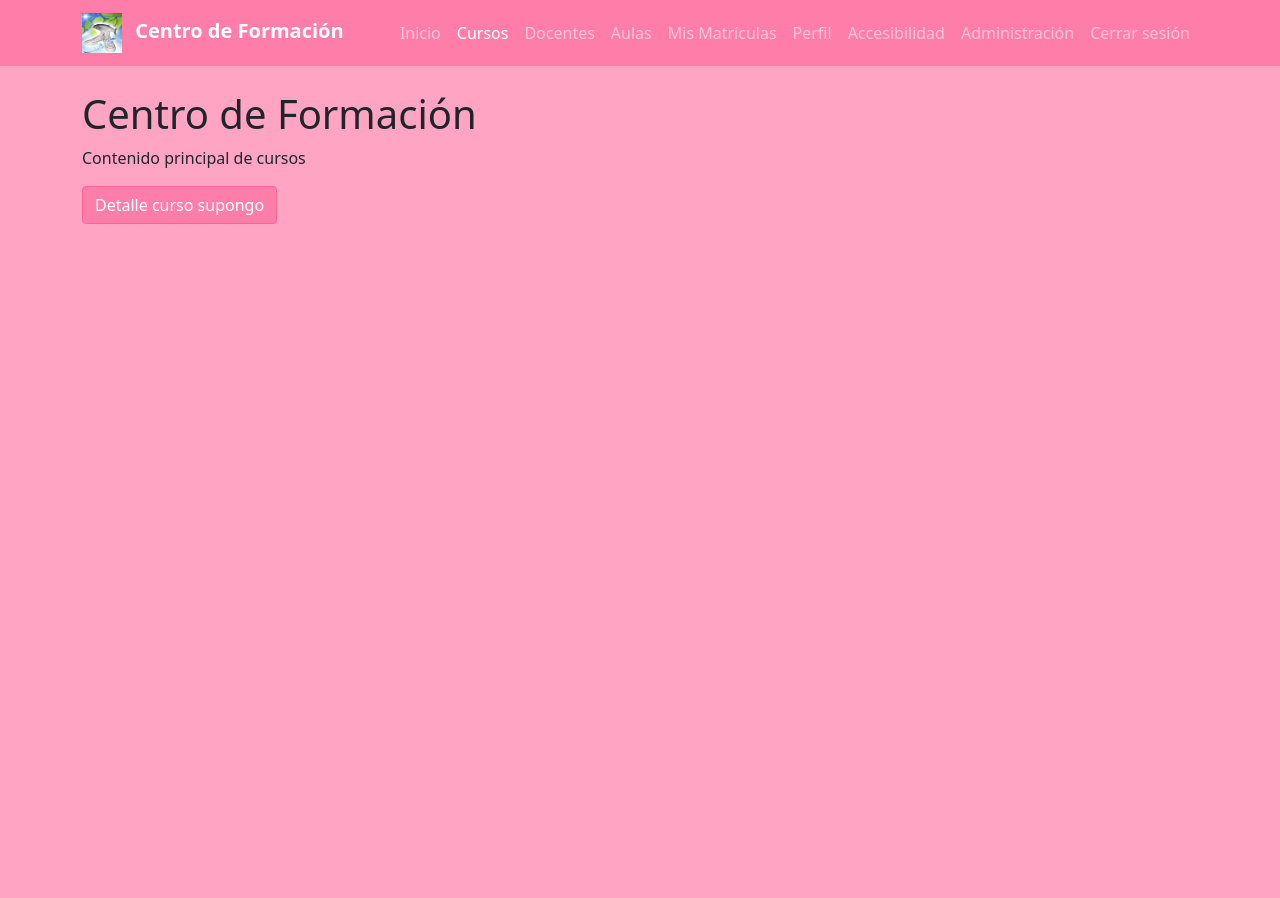
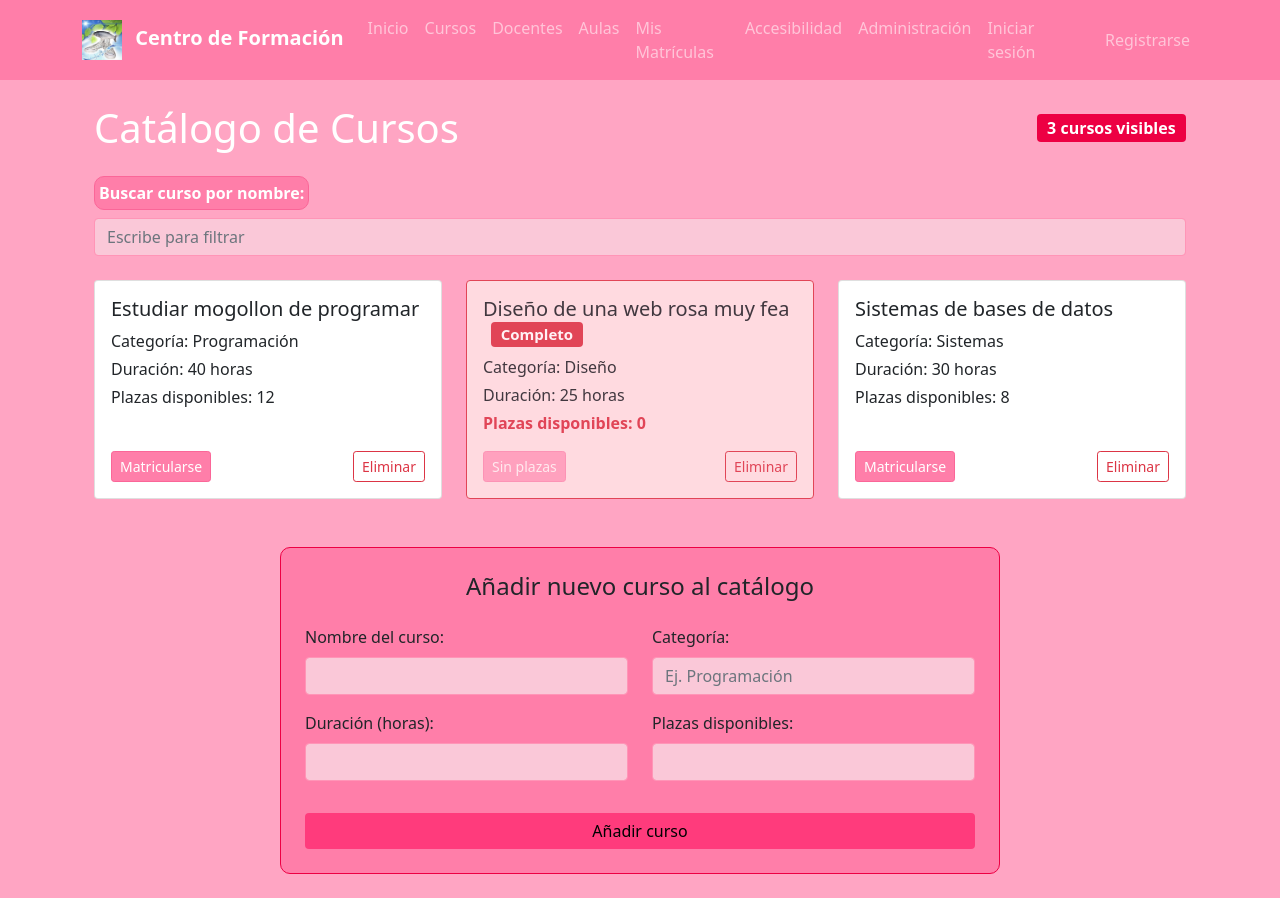
Before and after one commit to alonsodelo/AW26-27, a website: page public/cursos.html in a window 1280 px wide. Before the commit the page ends 800 px from the top, so only its background shows below. Drawn offline with Linux system fonts and the light colour scheme.

Commit message:
cursos hecho

```diff
--- a/public/css/estilos.css
+++ b/public/css/estilos.css
@@ -9,6 +9,10 @@
 
 body {
     background-color: var(--color-fondo);
+}
+
+h1 {
+    color: #ffffff;
 }
 
 .mainHeader {
@@ -79,11 +83,6 @@ body {
     color: var(--color-blanco);
 }
 
-
-
-
-/*Tarjetas de docentes */
-
 .tarjeta-docente {
     background-color: var(--color-principal);
     border: 1px solid var(--color-borde);
@@ -105,3 +104,25 @@ body {
     border-top: 1px solid var(--color-borde);
     padding: 12px;
 }
+
+.curso-completo {
+    background-color: #ffe4e6;
+    opacity: 0.85;
+}
+
+#contadorCursos {
+    color: #ffffff;
+    background-color: #ed0043;
+}
+
+#textoBuscarCurso {
+    color: #ffffff;
+    background-color: var(--color-principal);
+    padding: 4px;
+    border: 1px solid var(--color-borde);
+    border-radius: 10px;
+}
+
+#vagina  {
+    color: #ffffff;
+}
--- a/public/cursos.html
+++ b/public/cursos.html
@@ -23,17 +23,20 @@
                     <span class="navbar-toggler-icon"></span>
                 </button>
 
-                <div class="collapse navbar-collapse" id="menuOpciones">
-                    <ul class="navbar-nav ms-auto navbarPrincipal">
+                  <div class="collapse navbar-collapse" id="menuOpciones">
+                    <ul class="navbar-nav me-auto navbarPrincipal">
                         <li class="nav-item"><a class="nav-link" href="index.html">Inicio</a></li>
-                        <li class="nav-item"><a class="nav-link active" href="cursos.html">Cursos</a></li>
+                        <li class="nav-item"><a class="nav-link" href="cursos.html">Cursos</a></li>
                         <li class="nav-item"><a class="nav-link" href="docentes.html">Docentes</a></li>
                         <li class="nav-item"><a class="nav-link" href="aulas.html">Aulas</a></li>
                         <li class="nav-item"><a class="nav-link" href="matriculas.html">Mis Matrículas</a></li>
-                        <li class="nav-item"><a class="nav-link" href= "perfil.html">Perfil</a></li>
                         <li class="nav-item"><a class="nav-link" href="accesibilidad.html">Accesibilidad</a></li>
                         <li class="nav-item"><a class="nav-link" href ="administracion.html">Administración</a></li>
-                        <li class="nav-item"><a class="nav-link" href="cerrarSesion.html">Cerrar sesión</a></li>
+                    </ul>
+
+                     <ul class="navbar-nav ms-auto navbarPrincipal align-items-lg-center gap-2" id="menuUsuario">
+                        <li class="nav-item"><a class="nav-link" href= "login.html">Iniciar Sesión</a></li>
+                        <li class="nav-item"><a class="nav-link" href="registro.html">Registrarse</a></li>
                     </ul>
                 </div>
             </div>
@@ -41,16 +44,67 @@
     </header>
 
 <main class="container my-4">
-    <h1>Centro de Formación</h1>
-<p>Contenido principal de cursos</p>
+    <main class="container my-4">
+    <div class="d-flex flex-wrap justify-content-between align-items-center mb-4 gap-2">
+        <h1 class="mb-0";">Catálogo de Cursos</h1>
+        <span class="badge fs-6" id="contadorCursos">0 cursos visibles</span>
+    </div>
 
-<a class="btn btn-curso" href="detalle-curso.html">Detalle curso supongo</a>
+    <div class="mb-4">
+        <label for="buscadorCursos" class="form-label fw-bold" id="textoBuscarCurso">Buscar curso por nombre:</label>
+        <input type="search" id="buscadorCursos" class="form-control formulario-fondo" placeholder="Escribe para filtrar">
+    </div>
+
+    <div id="contenedorCursos" class="row g-4 mb-5"></div>
+
+    <section class="row justify-content-center">
+        <div class="col-md-10 col-lg-8">
+            <div class="card tarjeta-registro">
+                <div class="card-body p-4">
+                    <h2 class="h4 text-center mb-4">Añadir nuevo curso al catálogo</h2>
+
+                    <form id="formNuevoCurso">
+                        <div class="row">
+                            <div class="col-md-6 mb-3">
+                                <label for="nombreCurso" class="form-label">Nombre del curso:</label>
+                                <input type="text" class="form-control formulario-fondo" id="nombreCurso" required>
+                            </div>
+                            <div class="col-md-6 mb-3">
+                                <label for="categoriaCurso" class="form-label">Categoría:</label>
+                                <input type="text" class="form-control formulario-fondo" id="categoriaCurso" placeholder="Ej. Programación" required>
+                            </div>
+                        </div>
+
+                        <div class="row">
+                            <div class="col-md-6 mb-3">
+                                <label for="duracionCurso" class="form-label">Duración (horas):</label>
+                                <input type="number" class="form-control formulario-fondo" id="duracionCurso" min="1" required>
+                            </div>
+                            <div class="col-md-6 mb-3">
+                                <label for="plazasCurso" class="form-label">Plazas disponibles:</label>
+                                <input type="number" class="form-control formulario-fondo" id="plazasCurso" min="0" required>
+                            </div>
+                        </div>
+
+                        <div id="errorFormularioCurso" class="text-danger fw-bold mb-3"></div>
+
+                        <div class="d-grid">
+                            <button type="submit" class="btn btn-registro">Añadir curso</button>
+                        </div>
+                    </form>
+                </div>
+            </div>
+        </div>
+    </section>
+</main>
 
 </main>
 <footer>
 
 </footer>
 <script src="js/bootstrap.bundle.min.js"></script>
+<script src="js/sesion.js" defer></script>
+<script src="js/cursos.js" defer></script>
 </body>
 
 </html>
--- /dev/null
+++ b/public/js/cursos.js
@@ -0,0 +1,144 @@
+document.addEventListener("DOMContentLoaded", () => {
+    let cursos = [
+        { id: 1, nombre: "Estudiar mogollon de programar", categoria: "Programación", duracion: 40, plazas: 12 },
+        { id: 2, nombre: "Diseño de una web rosa muy fea", categoria: "Diseño", duracion: 25, plazas: 0 },
+        { id: 3, nombre: "Sistemas de bases de datos", categoria: "Sistemas", duracion: 30, plazas: 8 }
+    ];
+
+    let siguienteId = 4;
+
+    const contenedorCursos = document.getElementById("contenedorCursos");
+    const contadorCursos = document.getElementById("contadorCursos");
+    const buscador = document.getElementById("buscadorCursos");
+    const formulario = document.getElementById("formNuevoCurso");
+    const errorFormulario = document.getElementById("errorFormularioCurso");
+
+    function renderizarCursos(listaCursos) {
+        contenedorCursos.textContent = "";
+
+        contadorCursos.textContent = `${listaCursos.length} ${listaCursos.length === 1 ? "curso visible" : "cursos visibles"}`;
+
+        if (listaCursos.length === 0) {
+            const avisoVacio = document.createElement("p");
+            avisoVacio.className = "text-muted";
+            avisoVacio.textContent = "No existe ningun curso con ese nombre";
+            contenedorCursos.appendChild(avisoVacio);
+            return;
+        }
+
+        listaCursos.forEach((curso) => {
+            const estaCompleto = curso.plazas === 0;
+
+            const columna = document.createElement("div");
+            columna.className = "col-md-6 col-lg-4";
+
+            const tarjeta = document.createElement("div");
+            tarjeta.className = estaCompleto
+                ? "card h-100 border-danger curso-completo"
+                : "card h-100";
+
+            const cuerpo = document.createElement("div");
+            cuerpo.className = "card-body d-flex flex-column";
+
+            const titulo = document.createElement("h3");
+            titulo.className = "card-title h5";
+            titulo.textContent = curso.nombre;
+
+            if (estaCompleto) {
+                const badgeCompleto = document.createElement("span");
+                badgeCompleto.className = "badge bg-danger ms-2";
+                badgeCompleto.textContent = "Completo";
+                titulo.appendChild(badgeCompleto);
+            }
+
+            const infoCategoria = document.createElement("p");
+            infoCategoria.className = "card-text mb-1";
+            infoCategoria.textContent = `Categoría: ${curso.categoria}`;
+
+            const infoDuracion = document.createElement("p");
+            infoDuracion.className = "card-text mb-1";
+            infoDuracion.textContent = `Duración: ${curso.duracion} horas`;
+
+            const infoPlazas = document.createElement("p");
+            infoPlazas.className = estaCompleto ? "card-text text-danger fw-bold mb-3" : "card-text mb-3";
+            infoPlazas.textContent = `Plazas disponibles: ${curso.plazas}`;
+
+            const zonaBotones = document.createElement("div");
+            zonaBotones.className = "mt-auto d-flex gap-2";
+
+            const btnMatricular = document.createElement("button");
+            btnMatricular.type = "button";
+            btnMatricular.className = "btn btn-curso btn-sm";
+            btnMatricular.textContent = estaCompleto ? "Sin plazas" : "Matricularse";
+            btnMatricular.disabled = estaCompleto;
+
+            const btnEliminar = document.createElement("button");
+            btnEliminar.type = "button";
+            btnEliminar.className = "btn btn-outline-danger btn-sm ms-auto";
+            btnEliminar.textContent = "Eliminar";
+            btnEliminar.addEventListener("click", () => {
+                eliminarCurso(curso.id);
+            });
+
+            zonaBotones.appendChild(btnMatricular);
+            zonaBotones.appendChild(btnEliminar);
+
+            cuerpo.appendChild(titulo);
+            cuerpo.appendChild(infoCategoria);
+            cuerpo.appendChild(infoDuracion);
+            cuerpo.appendChild(infoPlazas);
+            cuerpo.appendChild(zonaBotones);
+
+            tarjeta.appendChild(cuerpo);
+            columna.appendChild(tarjeta);
+            contenedorCursos.appendChild(columna);
+        });
+    }
+
+    function actualizarVista() {
+        const textoBusqueda = buscador.value.trim().toLowerCase();
+
+        const cursosFiltrados = cursos.filter((curso) =>
+            curso.nombre.toLowerCase().includes(textoBusqueda)
+        );
+
+        renderizarCursos(cursosFiltrados);
+    }
+
+    buscador.addEventListener("input", actualizarVista);
+
+    function eliminarCurso(idCurso) {
+        cursos = cursos.filter((curso) => curso.id !== idCurso);
+        actualizarVista();
+    }
+
+    formulario.addEventListener("submit", (evento) => {
+        evento.preventDefault();
+        errorFormulario.textContent = "";
+
+        const nombre = document.getElementById("nombreCurso").value.trim();
+        const categoria = document.getElementById("categoriaCurso").value.trim();
+        const duracion = Number(document.getElementById("duracionCurso").value);
+        const plazas = Number(document.getElementById("plazasCurso").value);
+
+        if (nombre === "" || categoria === "" || isNaN(duracion) || duracion < 1 || isNaN(plazas) || plazas < 0) {
+            errorFormulario.textContent = "Todos los campos tienen que tener algún valor válido";
+            return;
+        }
+
+        const nuevoCurso = {
+            id: siguienteId++,
+            nombre: nombre,
+            categoria: categoria,
+            duracion: duracion,
+            plazas: plazas
+        };
+
+        cursos.push(nuevoCurso);
+
+        formulario.reset();
+        actualizarVista();
+    });
+
+    actualizarVista();
+});
--- /dev/null
+++ b/public/js/sesion.js
@@ -0,0 +1,68 @@
+document.addEventListener("DOMContentLoaded", () => {
+    const menuUsuario = document.getElementById("menuUsuario");
+    if (!menuUsuario) return;
+
+    let sesionActiva = null;
+    try {
+        const datosGuardados = localStorage.getItem("sesionUsuario");
+        if (datosGuardados) {
+            sesionActiva = JSON.parse(datosGuardados);
+        }
+    } catch (e) {
+        console.warn("Estado de sesión inválido, se usa sesión cerrada por defecto:", e);
+        sesionActiva = null;
+    }
+
+    renderizarMenuUsuario(sesionActiva);
+
+    function renderizarMenuUsuario(sesion) {
+        menuUsuario.textContent = "";
+
+        if (sesion && sesion.activa) {
+            const liCuenta = document.createElement("li");
+            liCuenta.className = "nav-item";
+            const enlaceCuenta = document.createElement("a");
+            enlaceCuenta.className = "nav-link";
+            enlaceCuenta.href = "perfil.html";
+            enlaceCuenta.textContent = "Sesión";
+            liCuenta.appendChild(enlaceCuenta);
+
+            const liCerrar = document.createElement("li");
+            liCerrar.className = "nav-item";
+            const enlaceCerrar = document.createElement("a");
+            enlaceCerrar.className = "nav-link";
+            enlaceCerrar.href = "#";
+            enlaceCerrar.textContent = "Cerrar sesión";
+
+            enlaceCerrar.addEventListener("click", (e) => {
+                e.preventDefault();
+                localStorage.removeItem("sesionUsuario");
+                window.location.href = "index.html";
+            });
+
+            liCerrar.appendChild(enlaceCerrar);
+            menuUsuario.appendChild(liCuenta);
+            menuUsuario.appendChild(liCerrar);
+
+        } else {
+            const liLogin = document.createElement("li");
+            liLogin.className = "nav-item";
+            const enlaceLogin = document.createElement("a");
+            enlaceLogin.className = "nav-link";
+            enlaceLogin.href = "login.html";
+            enlaceLogin.textContent = "Iniciar sesión";
+            liLogin.appendChild(enlaceLogin);
+
+            const liRegistro = document.createElement("li");
+            liRegistro.className = "nav-item";
+            const enlaceRegistro = document.createElement("a");
+            enlaceRegistro.className = "nav-link";
+            enlaceRegistro.href = "registro.html";
+            enlaceRegistro.textContent = "Registrarse";
+            liRegistro.appendChild(enlaceRegistro);
+
+            menuUsuario.appendChild(liLogin);
+            menuUsuario.appendChild(liRegistro);
+        }
+    }
+});
```
Also changed, not shown: public/accesibilidad.html (+11 -6 lines), public/administracion.html (+10 -5 lines), public/aulas.html (+9 -5 lines), public/cerrarSesion.html (+9 -5 lines), public/contacto.html (+11 -6 lines), public/detalle-curso.html (+10 -5 lines), public/docentes.html (+11 -9 lines), public/index.html (+9 -5 lines), public/js/login.js (+10 -0 lines), public/js/registro.js (+17 -2 lines), public/login.html (+8 -6 lines), public/matriculas.html (+10 -6 lines), public/perfil.html (+8 -4 lines), public/registro.html (+4 -4 lines).
